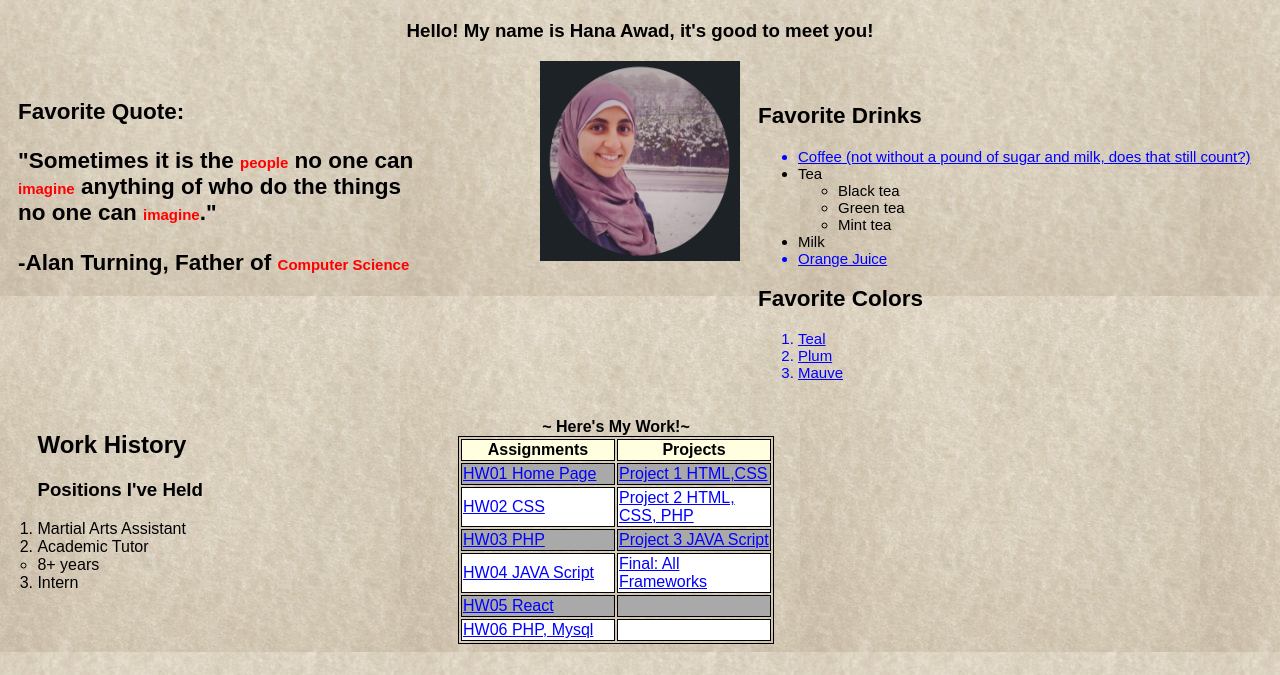
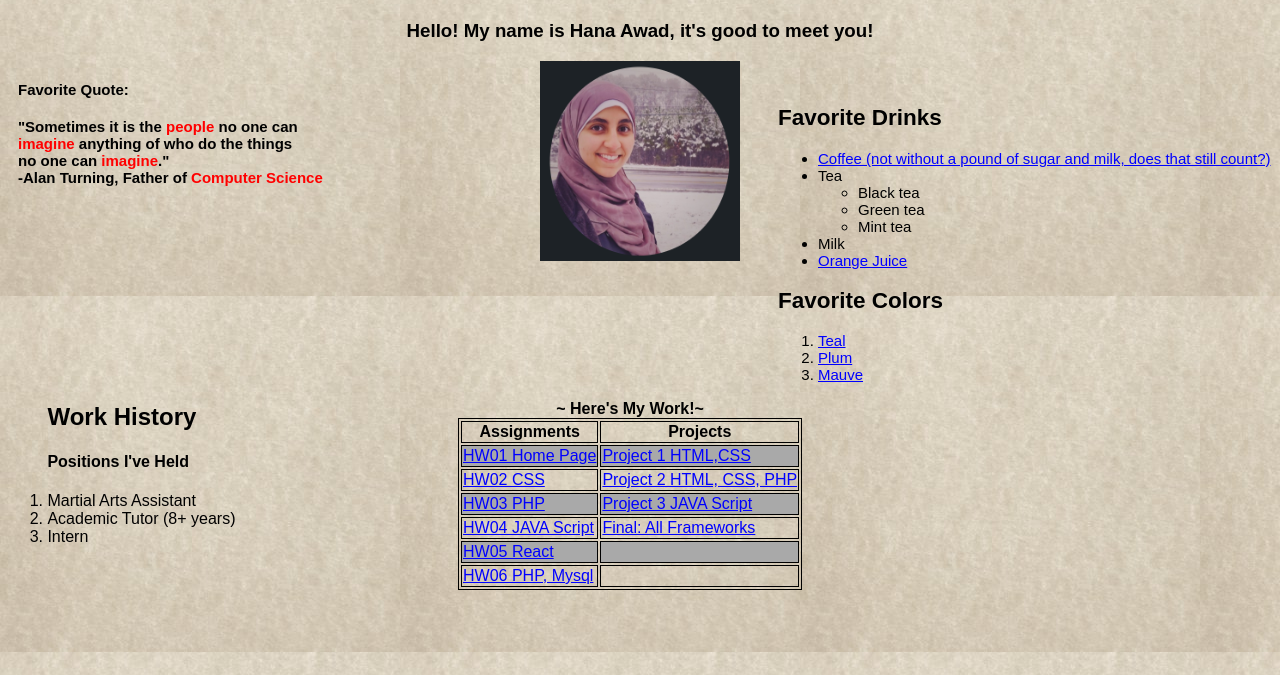
Before and after one commit to awadhana/Web, a plain HTML site: page index.html in a window 1280 px wide. Shown: the part 60-735 px from the top of the page. Drawn offline with Linux system fonts and the light colour scheme.

Commit message:
Add files via upload

```diff
--- a/index.html
+++ b/index.html
@@ -8,17 +8,15 @@
   </head>
   <body class = "body">
     <h1><b>Memory Lane</b></h1>
-    <h3 align="center">Hello! My name is Hana Awad, it's good to meet you!</h3>
-    <img src = "HanaImage.png" class = "hImage"></p>
-      <div class = "quote"><h2><b>Favorite Quote:</b></2>
-          <p>"Sometimes it is the <span class="my_text">people</span> no one can <br> <span class="my_text">imagine</span> anything of
-            who do the things <br>no one can <span class="my_text">imagine</span>." <br>
-            -Alan Turning, Father of <span class="my_text">Computer Science<span></p>
+    <h3>Hello! My name is Hana Awad, it's good to meet you!</h3>
+    <img alt= "Hana Awad" src = "HanaImage.png" class = "hImage">
+      <div class = "quote"><b>Favorite Quote:</b>
+          <h4>"Sometimes it is the <span class="my_text">people</span> no one can <br> <span class="my_text">imagine</span> anything of who do the things <br>no one can <span class="my_text">imagine</span>." <br> -Alan Turning, Father of <span class="my_text">Computer Science</span></h4>
       </div>
       <div class = "favorites">
         <h2>Favorite Drinks</h2>
         <ul>
-          <a href="https://ineedcoffee.com/5-best-coffee-websites/"><li>Coffee (not without a pound of sugar and milk, does that still count?)</li></a>
+          <li><a href="https://ineedcoffee.com/5-best-coffee-websites/">Coffee (not without a pound of sugar and milk, does that still count?)</a></li>
           <li>Tea
             <ul>
               <li>Black tea</li>
@@ -27,60 +25,58 @@
             </ul>
           </li>
           <li>Milk</li>
-          <a href="https://www.orange-juice.com/"><li>Orange Juice</li></a>
+          <li><a href="https://www.orange-juice.com/">Orange Juice</a></li>
 
         </ul>
         <h2>Favorite Colors</h2>
         <ol>
-          <a href = "https://universityart.com/exploring-teal-turquoise"/><li>Teal</li></a>
-          <a href = "https://www.shutterstock.com/search/plum+color"><li>Plum</li></a>
-          <a href= "https://www.pinterest.com/pin/43487952636385513/"><li>Mauve</li></a>
+          <li><a href = "https://universityart.com/exploring-teal-turquoise">Teal</a></li>
+          <li><a href = "https://www.shutterstock.com/search/plum+color">Plum</a></li>
+          <li><a href= "https://www.pinterest.com/pin/43487952636385513/">Mauve</a></li>
         </ol>
       </div>
 
     <div class = "educationH">
       <h2>Education History</h2>
-        <ul>
-          <li>Post-Secondary</li>
+
+          <h2>Post-Secondary</h2>
             <ul>
               <li><span class="my_text">Georgis State University </span><a href = "http://www.cs.gsu.edu/">(GSU CS Page)</a></li>
               <li>Georgia Institute of Technology</li>
             </ul>
 
-          <li>Secondary Education</li>
+          <h2>Secondary Education</h2>
           <ul>
             <li><span class="my_text">Georgia State University</span>(Dual Enrolled)</li>
             <li>Gwinnett Technical College(Dual Enrolled)</li>
           </ul>
-        </ul>
+
     </div>
     <div class = "workH">
       <h2>Work History</h2>
-      <h3>Positions I've Held</h3>
+      <h4>Positions I've Held</h4>
         <ol>
           <li>Martial Arts Assistant</li>
-          <li>Academic Tutor</li>
-            <ul>
-              <li>8+ years</li>
-            </ul>
+          <li>Academic Tutor (8+ years)</li>
+
           <li>Intern</li>
         </ol>
     </div>
     <div class= "tableW">
     <table>
-       <Caption> <b>~ Here's My Work!~</b> </caption> <tr id="rowC">
-          <th width = 150> Assignments </th>
-         <th width = 150> Projects</th> </tr>
-         <tr  id="rowA">  <td><a href="index.html"> HW01 Home Page </a></td> <td ><a href="Uncomplete.html"> Project 1 HTML,CSS </a> </td>
-          </tr> <tr id="rowB" >
+       <Caption> <b>~ Here's My Work!~</b> </caption> <tr >
+          <th > Assignments </th>
+         <th > Projects</th> </tr>
+         <tr  >  <td><a href="index.html"> HW01 Home Page </a></td> <td ><a href="Uncomplete.html"> Project 1 HTML,CSS </a> </td>
+          </tr> <tr  >
           <td ><a href="Uncomplete.html"> HW02 CSS </a></td> <td > <a href="Uncomplete.html">Project 2 HTML, CSS, PHP </a> </td>
         </tr>
-        <tr id="rowA" >  <td > <a href="Uncomplete.html"> HW03 PHP </a></td> <td > <a href="Uncomplete.html">Project 3 JAVA Script  </a></td>
-         </tr> <tr id="rowB" >
+        <tr  >  <td > <a href="Uncomplete.html"> HW03 PHP </a></td> <td > <a href="Uncomplete.html">Project 3 JAVA Script  </a></td>
+        </tr> <tr  >
          <td  ><a href="Uncomplete.html"> HW04 JAVA Script </a></td> <td ><a href="Uncomplete.html"> Final: All Frameworks </a> </td>
        </tr>
-       <tr id="rowA" >  <td ><a href="Uncomplete.html"> HW05 React </a></td> <td >  </td>
-         </tr> <tr id="rowB">
+       <tr >  <td ><a href="Uncomplete.html"> HW05 React </a></td> <td >  </td>
+       </tr> <tr >
          <td ><a href="Uncomplete.html"> HW06 PHP, Mysql </a></td> <td >  </td>
        </tr>
     </table>
--- a/mystyle.css
+++ b/mystyle.css
@@ -8,6 +8,10 @@ h1 {
  color: #000000;
  text-align: center;
  font: italic 200% sans-serif;
+}
+h3 {
+ color: #000000;
+ text-align: center;
 }
 p {
  color: #000000;
@@ -35,23 +39,25 @@ font-size:3rem;
 .favorites {
   font-size: 15px;
   position:relative;
-  right:-750px;
-  top:-380px;
+  right:-770px;
+  top:-280px;
 }
 .tableW{
+
   width:40% ;
   position:relative;
   right:-450px;
   top:-550px;
 }
+table tr:nth-child(even) {background-color: darkgrey    ;}
 
 .educationH{
   float: left;
 }
 .workH{
   position:relative;
-  right:350px;
-  top:-350px;
+  right:300px;
+  top:-280px;
 }
 .body{
   font-family: sans-serif;
@@ -86,12 +92,3 @@ a:hover {
 	box-shadow: 5px 5px 5px rgba(68,68,68,0.6);
 
 }
-#rowA{
-  background-color: darkgrey;
-}
-#rowB{
-  background-color: white;
-}
-#rowC{
-  background-color: lightyellow;
-}
```
